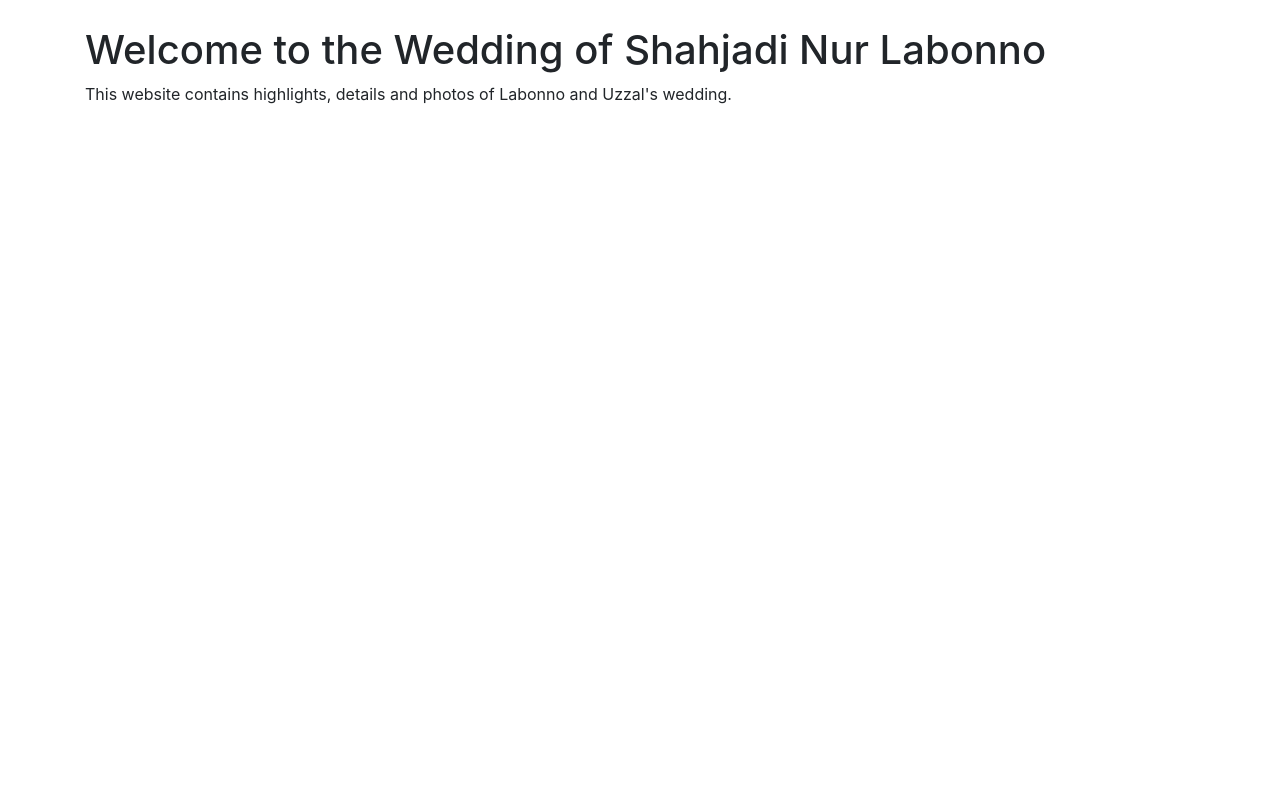
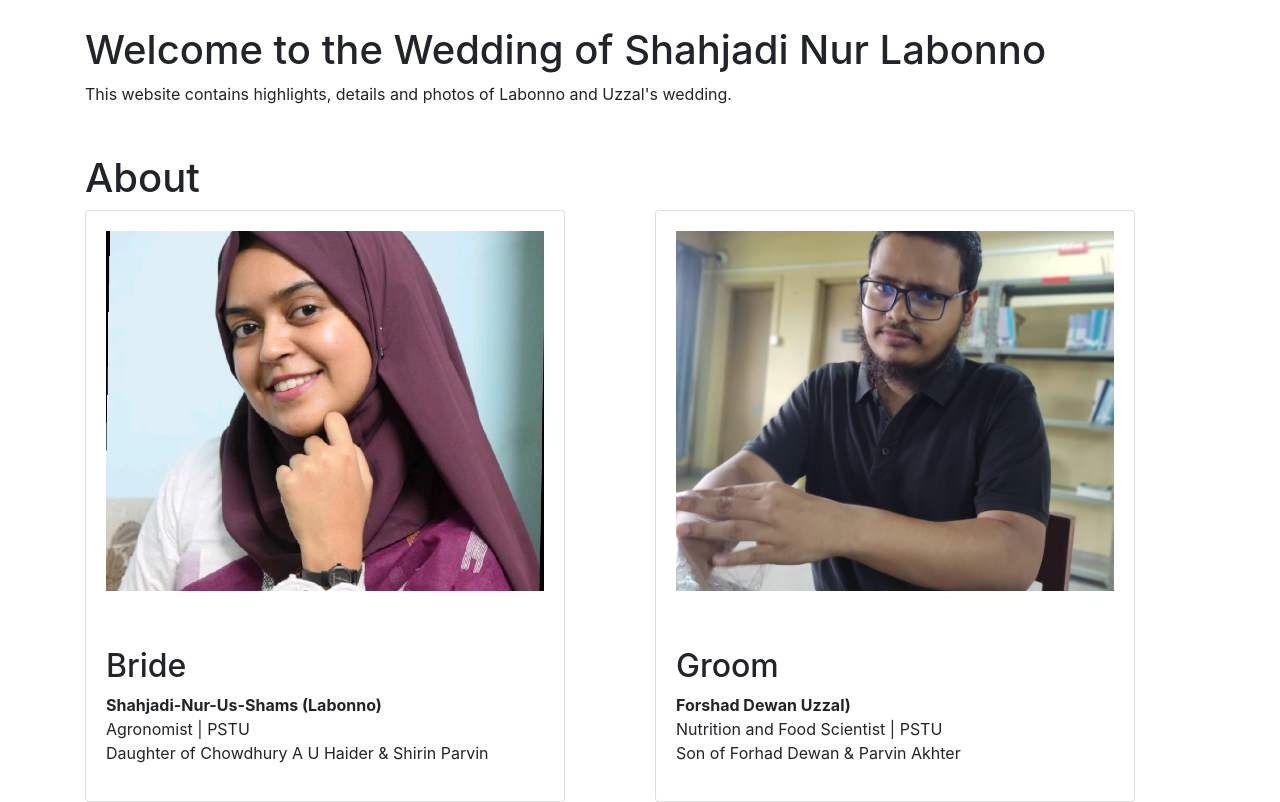
Before and after one commit to shahjadinur-wedding/shahjadinur-wedding.github.io, a plain HTML site: page index.html in a window 1280 px wide. Shown: the part 678-1480 px from the top of the page. Before the commit the page ends 800 px from the top, so only its background shows below. Drawn offline with nearby package versions, Linux system fonts and the light colour scheme.

Commit message:
about section

```diff
--- a/index.html
+++ b/index.html
@@ -27,7 +27,7 @@
                     <a class="nav-link" href="#">Home <span class="sr-only">(current)</span></a>
                 </li>
                 <li class="nav-item">
-                    <a class="nav-link" href="#">About</a>
+                    <a class="nav-link" href="#About">About</a>
                 </li>
                 <li class="nav-item">
                     <a class="nav-link" href="#">Details</a>
@@ -77,6 +77,39 @@
         <p>This website contains highlights, details and photos of Labonno and Uzzal's wedding. </p>
     </div>
 
+    <!-- add h1 with id='About' -->
+    <div class="container mt-5">
+        <h1 id="About">About</h1>
+        <div class="row">
+            <div class="col-md-6">
+                <div class="card" style="width: 30rem;">
+                    <img src="assets/bride.jpg" class="card-img-top" alt="..." style="padding: 20px; max-height: 400px; object-fit: cover;">
+                    <div class="card-body">
+                      <p class="card-text">
+                        <h2> Bride </h2>
+                        <b>Shahjadi-Nur-Us-Shams (Labonno)</b> <br>
+                        Agronomist | PSTU <br>
+                        Daughter of Chowdhury A U Haider & Shirin Parvin <br>
+                      </p>
+                    </div>
+                  </div>
+            </div>
+            <div class="col-md-6">
+                <div class="card" style="width: 30rem;">
+                    <img src="assets/groom.jpg" class="card-img-top" alt="..." style="padding: 20px; max-height: 400px; object-fit: cover;">
+                    <div class="card-body">
+                      <p class="card-text">
+                        <h2> Groom </h2>
+                        <b>Forshad Dewan Uzzal)</b> <br>
+                        Nutrition and Food Scientist | PSTU <br>
+                        Son of Forhad Dewan & Parvin Akhter <br>
+                      </p>
+                    </div>
+                  </div>
+            </div>
+        </div>
+    </div>
+
     <!-- Optional: Add your custom JavaScript or include Bootstrap JS -->
     <script src="https://code.jquery.com/jquery-3.5.1.slim.min.js"></script>
     <script src="https://cdn.jsdelivr.net/npm/bootstrap@4.6.0/dist/js/bootstrap.min.js"></script>
```
Also changed, not shown: assets/bride.jpg (added), assets/groom.jpg (added).
